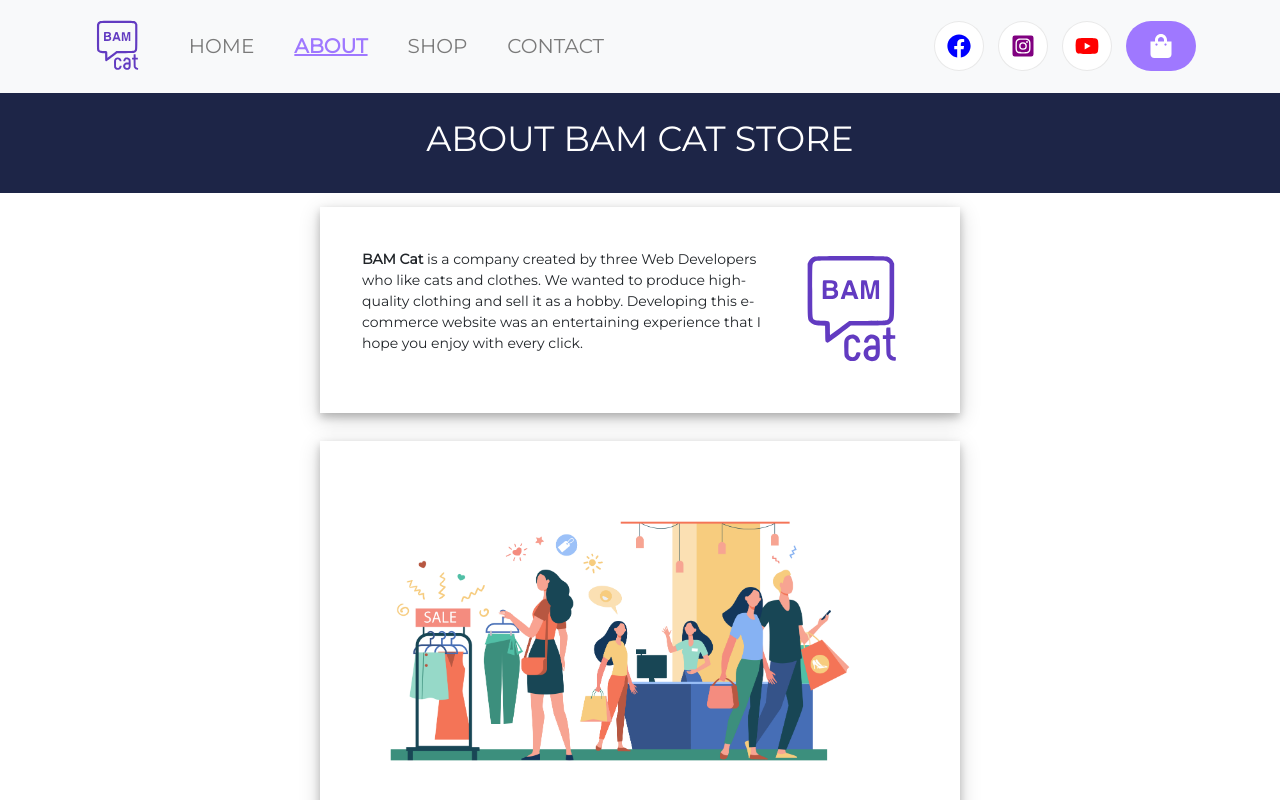
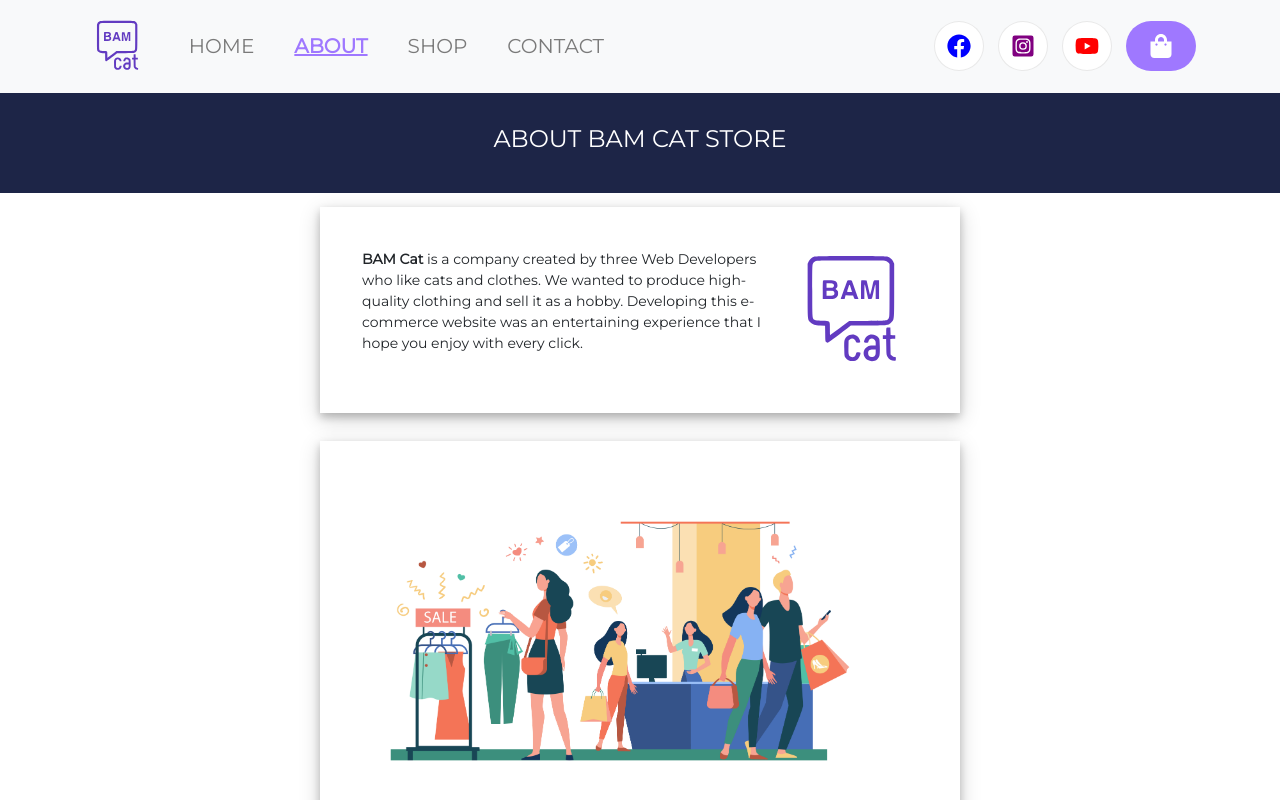
Before and after one commit to syed-ghufran-hassan/B.A.M-eCommerce, a React (Create React App) app: page /about in a window 1280 px wide. Shown: the top 800 px of the page. Built offline with nearby package versions, Linux system fonts and the light colour scheme.

Commit message:
Adding size about title

```diff
--- a/src/features/styles/About.css
+++ b/src/features/styles/About.css
@@ -15,6 +15,10 @@
   align-items: center;
   background-color: #1d2547;
   color: white;
+}
+
+.Title-About {
+  font-size: 24px;
 }
 
 .Description-Container {
```
